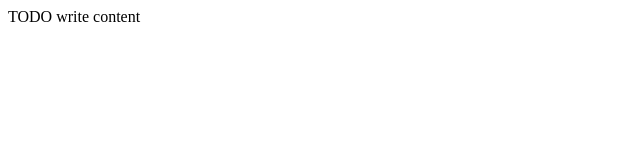
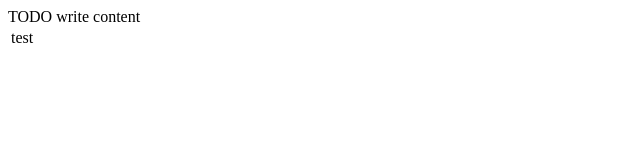
Before and after one commit to eomji/test, a plain HTML site: page index.html in a window 1280 px wide. Shown: the full height of the page, 0-640 px from the left. Drawn offline with Linux system fonts and the light colour scheme.

Commit message:
test  update

```diff
--- a/index.html
+++ b/index.html
@@ -12,5 +12,10 @@
     </head>
     <body>
         <div>TODO write content</div>
+        <table>
+            <tr>
+                <td>test</td>
+            </tr>
+        </table>
     </body>
 </html>
```
